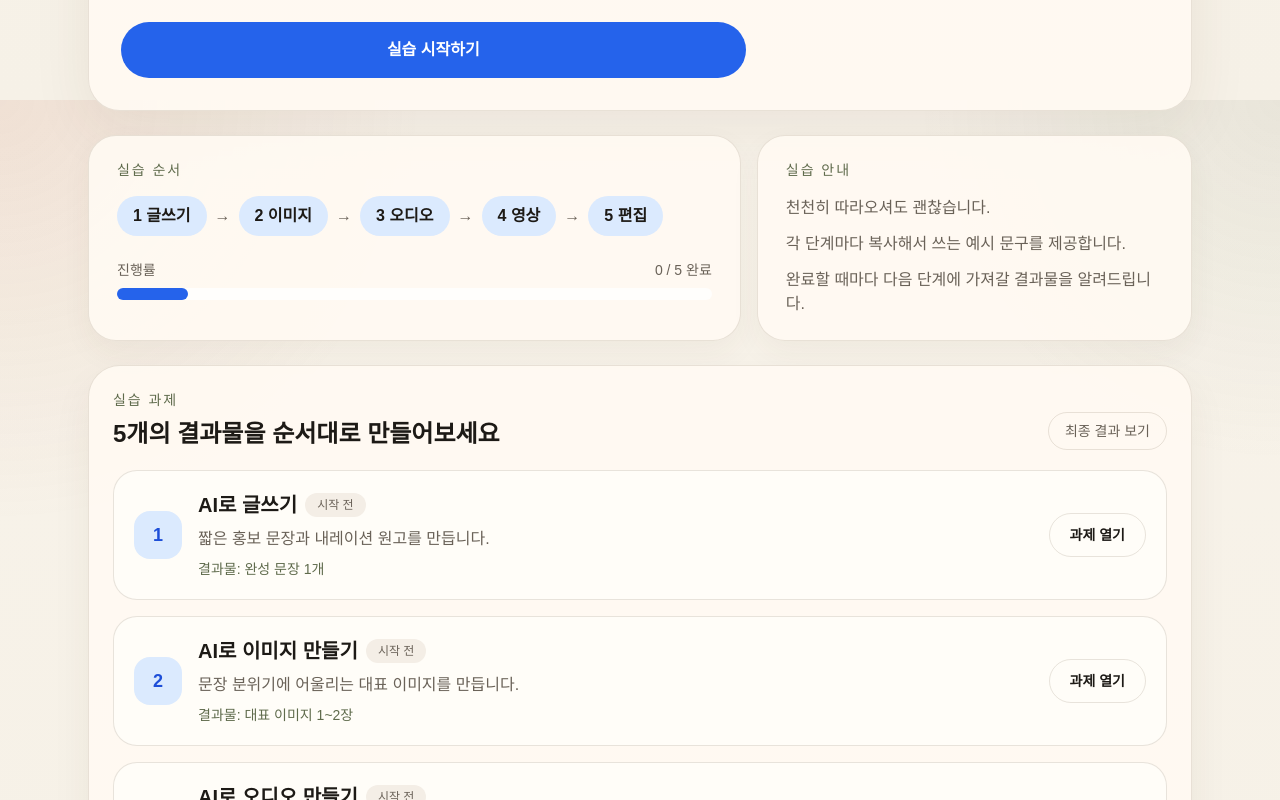
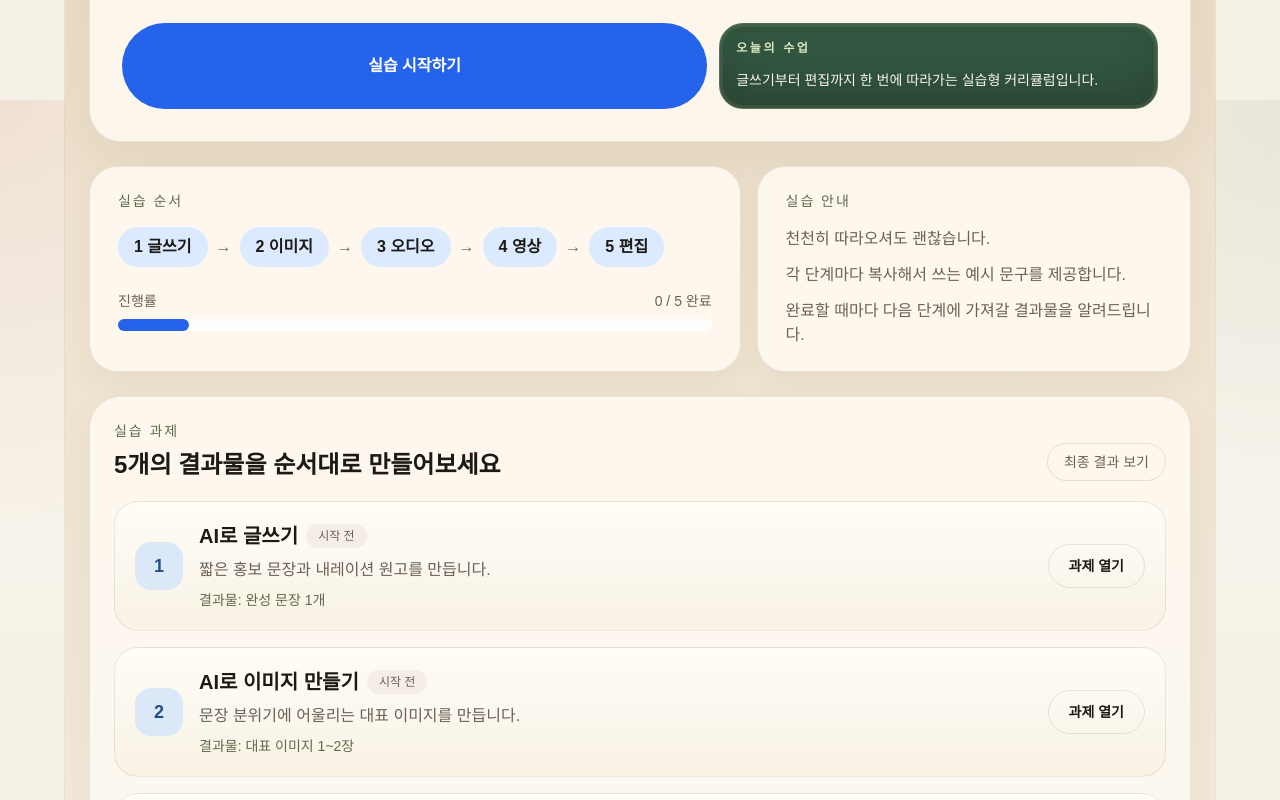
Before and after one commit to stranger828/26pr-seminar, a Next.js app: page / in a window 1280 px wide. Shown: the part 700-1500 px from the top of the page. Built offline with nearby package versions, Linux system fonts and the light colour scheme.

Commit message:
Refine home classroom theme and simplify task headers

```diff
--- a/src/app/globals.css
+++ b/src/app/globals.css
@@ -87,10 +87,56 @@ button {
   border: 1px solid rgba(120, 91, 51, 0.1);
 }
 
-.task-theme-chip {
-  color: rgba(54, 39, 23, 0.92);
-  border: 1px solid rgba(86, 62, 35, 0.12);
-  box-shadow: inset 0 1px 0 rgba(255, 255, 255, 0.65);
+.home-classroom {
+  position: relative;
+  overflow: hidden;
+  border: 1px solid rgba(78, 59, 32, 0.08);
+  border-radius: 2rem;
+  isolation: isolate;
+}
+
+.home-classroom::before {
+  content: "";
+  position: absolute;
+  inset: 0;
+  z-index: -2;
+  background:
+    radial-gradient(circle at 84% 12%, rgba(255, 242, 203, 0.3), transparent 16%),
+    radial-gradient(circle at 15% 10%, rgba(255, 255, 255, 0.34), transparent 14%),
+    linear-gradient(180deg, #d6c19b 0%, #eadcc4 22%, #f6efe4 100%);
+}
+
+.home-classroom::after {
+  content: "";
+  position: absolute;
+  inset: 0;
+  z-index: -1;
+  background:
+    linear-gradient(180deg, rgba(51, 88, 61, 0.12) 0 24%, transparent 24%),
+    radial-gradient(circle at 82% 18%, rgba(49, 84, 60, 0.08), transparent 14%),
+    linear-gradient(0deg, rgba(135, 98, 58, 0.08), transparent 24%);
+  pointer-events: none;
+}
+
+.home-classroom-card {
+  background: rgba(255, 251, 244, 0.84);
+  border-color: rgba(92, 73, 42, 0.12);
+  backdrop-filter: blur(10px);
+}
+
+.home-classroom-subcard {
+  background:
+    linear-gradient(180deg, rgba(255, 253, 247, 0.96), rgba(248, 241, 228, 0.94));
+  border-color: rgba(106, 84, 50, 0.12);
+}
+
+.home-classroom-board {
+  background:
+    linear-gradient(180deg, rgba(49, 88, 64, 0.98), rgba(36, 68, 48, 0.96));
+  border: 1px solid rgba(233, 214, 174, 0.22);
+  box-shadow:
+    inset 0 0 0 3px rgba(244, 233, 206, 0.08),
+    inset 0 0 40px rgba(0, 0, 0, 0.14);
 }
 
 .task-theme-1::before {
@@ -115,11 +161,6 @@ button {
   background:
     linear-gradient(180deg, rgba(255, 249, 238, 0.96), rgba(249, 242, 227, 0.9)),
     linear-gradient(90deg, rgba(181, 134, 78, 0.16), transparent 14%);
-}
-
-.task-theme-1 .task-theme-chip {
-  background:
-    linear-gradient(180deg, rgba(238, 217, 182, 0.95), rgba(228, 203, 162, 0.92));
 }
 
 .task-theme-1 .task-note-panel {
@@ -147,11 +188,6 @@ button {
 .task-theme-2 .task-hero-card {
   background:
     linear-gradient(180deg, rgba(253, 250, 244, 0.92), rgba(245, 241, 233, 0.9));
-}
-
-.task-theme-2 .task-theme-chip {
-  background:
-    linear-gradient(180deg, rgba(226, 233, 237, 0.94), rgba(209, 219, 224, 0.92));
 }
 
 .task-theme-2 .task-note-panel {
@@ -192,13 +228,6 @@ button {
     linear-gradient(180deg, rgba(12, 18, 33, 0.86), rgba(18, 25, 46, 0.82));
 }
 
-.task-theme-3 .task-theme-chip {
-  background:
-    linear-gradient(180deg, rgba(255, 80, 108, 0.24), rgba(43, 71, 146, 0.28));
-  color: #fff2f4;
-  border-color: rgba(255, 255, 255, 0.12);
-}
-
 .task-theme-3 .task-note-panel {
   background: rgba(27, 35, 54, 0.9);
   border-color: rgba(255, 255, 255, 0.08);
@@ -237,13 +266,6 @@ button {
     linear-gradient(180deg, rgba(54, 14, 25, 0.82), rgba(35, 12, 21, 0.8));
 }
 
-.task-theme-4 .task-theme-chip {
-  background:
-    linear-gradient(180deg, rgba(152, 29, 46, 0.42), rgba(87, 14, 29, 0.5));
-  color: #fff5ea;
-  border-color: rgba(255, 224, 192, 0.12);
-}
-
 .task-theme-4 .task-note-panel {
   background: rgba(69, 21, 33, 0.86);
   border-color: rgba(255, 232, 202, 0.08);
@@ -268,8 +290,7 @@ button {
 
 .task-theme-5 .task-shell-card,
 .task-theme-5 .task-soft-panel,
-.task-theme-5 .task-note-panel,
-.task-theme-5 .task-theme-chip {
+.task-theme-5 .task-note-panel {
   background: rgba(255, 255, 255, 0.34);
   border-color: rgba(255, 255, 255, 0.3);
   backdrop-filter: blur(18px);
--- a/src/app/page.tsx
+++ b/src/app/page.tsx
@@ -40,12 +40,12 @@ const tasks = [
 
 export default function Home() {
   return (
-    <main className="mx-auto flex min-h-screen w-full max-w-6xl flex-col gap-6 px-4 py-5 sm:px-6 sm:py-8">
-      <section className="overflow-hidden rounded-[2rem] border border-[var(--line)] bg-[var(--card)] shadow-[0_20px_60px_rgba(73,52,30,0.08)]">
+    <main className="home-classroom mx-auto flex min-h-screen w-full max-w-6xl flex-col gap-6 px-4 py-5 sm:px-6 sm:py-8">
+      <section className="home-classroom-card overflow-hidden rounded-[2rem] border shadow-[0_20px_60px_rgba(73,52,30,0.08)]">
         <div className="flex flex-col gap-6 px-5 py-6 sm:px-8 sm:py-8">
           <div className="flex items-center justify-between gap-3">
             <div>
-              <p className="text-sm font-medium tracking-[0.18em] text-[var(--olive)] uppercase">
+              <p className="text-sm font-medium tracking-[0.18em] text-[#60724d] uppercase">
                 제25회 홍보매체 세미나
               </p>
               <div className="mt-4 w-full max-w-4xl">
@@ -73,19 +73,27 @@ export default function Home() {
             재료가 되도록 설계했습니다.
           </p>
 
-          <div className="grid gap-3 sm:grid-cols-[1.4fr_0.9fr]">
+          <div className="grid gap-3 sm:grid-cols-[1.2fr_0.9fr]">
             <a
               href="#tasks"
               className="flex min-h-14 items-center justify-center rounded-full bg-[var(--accent)] px-6 text-base font-semibold text-white transition hover:bg-[var(--accent-strong)]"
             >
               실습 시작하기
             </a>
+            <div className="home-classroom-board rounded-[1.5rem] px-4 py-4 text-sm leading-6 text-[#f8f4eb]">
+              <p className="text-xs font-semibold tracking-[0.22em] uppercase text-[#dce7c3]">
+                오늘의 수업
+              </p>
+              <p className="mt-3">
+                글쓰기부터 편집까지 한 번에 따라가는 실습형 커리큘럼입니다.
+              </p>
+            </div>
           </div>
         </div>
       </section>
 
       <section className="grid gap-4 lg:grid-cols-[1.2fr_0.8fr]">
-        <article className="rounded-[1.75rem] border border-[var(--line)] bg-[var(--card)] px-5 py-6 shadow-[0_12px_30px_rgba(73,52,30,0.05)] sm:px-7">
+        <article className="home-classroom-card rounded-[1.75rem] border px-5 py-6 shadow-[0_12px_30px_rgba(73,52,30,0.05)] sm:px-7">
           <p className="text-sm font-medium tracking-[0.14em] text-[var(--olive)] uppercase">
             실습 순서
           </p>
@@ -122,7 +130,7 @@ export default function Home() {
           </div>
         </article>
 
-        <article className="rounded-[1.75rem] border border-[var(--line)] bg-[var(--card)] px-5 py-6 shadow-[0_12px_30px_rgba(73,52,30,0.05)] sm:px-7">
+        <article className="home-classroom-card rounded-[1.75rem] border px-5 py-6 shadow-[0_12px_30px_rgba(73,52,30,0.05)] sm:px-7">
           <p className="text-sm font-medium tracking-[0.14em] text-[var(--olive)] uppercase">
             실습 안내
           </p>
@@ -136,7 +144,7 @@ export default function Home() {
 
       <section
         id="tasks"
-        className="rounded-[2rem] border border-[var(--line)] bg-[var(--card)] px-4 py-5 shadow-[0_18px_40px_rgba(73,52,30,0.06)] sm:px-6 sm:py-6"
+        className="home-classroom-card rounded-[2rem] border px-4 py-5 shadow-[0_18px_40px_rgba(73,52,30,0.06)] sm:px-6 sm:py-6"
       >
         <div className="flex items-end justify-between gap-4">
           <div>
@@ -157,9 +165,9 @@ export default function Home() {
           {tasks.map((task) => (
             <article
               key={task.step}
-              className="grid gap-4 rounded-[1.5rem] border border-[var(--line)] bg-[var(--card-strong)] p-4 sm:grid-cols-[auto_1fr_auto] sm:items-center sm:p-5"
+              className="home-classroom-subcard grid gap-4 rounded-[1.5rem] border p-4 sm:grid-cols-[auto_1fr_auto] sm:items-center sm:p-5"
             >
-              <div className="flex h-12 w-12 items-center justify-center rounded-2xl bg-[var(--accent-soft)] text-lg font-semibold text-[var(--accent-strong)]">
+              <div className="flex h-12 w-12 items-center justify-center rounded-2xl bg-[#dbe8f8] text-lg font-semibold text-[#244f86]">
                 {task.step}
               </div>
 
--- a/src/app/task/[step]/page.tsx
+++ b/src/app/task/[step]/page.tsx
@@ -11,40 +11,30 @@ const taskMap = {
     intro: "짧은 홍보 문장과 내레이션 원고를 만드는 단계입니다.",
     purpose: "영상의 전체 분위기와 메시지를 정하는 가장 중요한 출발점입니다.",
     output: "완성 문장 1개",
-    themeLabel: "Paper Desk",
-    themeHint: "크래프트지와 편지지 위에서 차분히 첫 문장을 다듬는 시간",
   },
   "2": {
     title: "AI로 이미지 만들기",
     intro: "문장의 분위기에 어울리는 대표 이미지를 만드는 단계입니다.",
     purpose: "영상 첫인상을 정하고, 이후 영상 생성 단계의 시각 재료가 됩니다.",
     output: "대표 이미지 1~2장",
-    themeLabel: "Canvas Studio",
-    themeHint: "마른 물감과 캔버스 결이 느껴지는 작업실 같은 장면",
   },
   "3": {
     title: "AI로 오디오 만들기",
     intro: "문장을 음성으로 바꾸어 내레이션을 만드는 단계입니다.",
     purpose: "영상이 훨씬 친근하고 전달력 있게 느껴지도록 도와줍니다.",
     output: "음성 파일 1개",
-    themeLabel: "On Air Booth",
-    themeHint: "녹음실의 붉은 조명과 따뜻한 흡음 패널 사이에서 목소리를 만드는 단계",
   },
   "4": {
     title: "AI로 영상 만들기",
     intro: "이미지와 오디오를 바탕으로 영상 초안을 만드는 단계입니다.",
     purpose: "앞 단계의 결과물을 하나의 움직이는 콘텐츠로 연결합니다.",
     output: "영상 초안 1개",
-    themeLabel: "Cinema Draft",
-    themeHint: "붉은 커튼과 스포트라이트 아래에서 첫 장면을 상영하는 느낌",
   },
   "5": {
     title: "영상 편집하기",
     intro: "CapCut에서 자막과 마무리 문구를 더해 완성도를 높이는 단계입니다.",
     purpose: "AI가 만든 초안을 사람이 보기 좋고 전하기 좋은 영상으로 다듬습니다.",
     output: "완성 영상 1개",
-    themeLabel: "Glass Edit Room",
-    themeHint: "마무리 편집 단계에 어울리는 유리 패널 느낌의 차분한 작업 공간",
   },
 } as const;
 
@@ -81,7 +71,6 @@ export default async function TaskDetail({
       className={`${stageClass} mx-auto flex min-h-screen w-full max-w-5xl flex-col gap-5 px-4 py-5 sm:px-6 sm:py-8`}
     >
       <section className={`${sectionClass} task-hero-card`}>
-        <div className="flex flex-wrap items-start justify-between gap-4">
         <div>
           <p className="text-sm font-medium tracking-[0.14em] text-[var(--olive)] uppercase">
             실습 과제 {step}
@@ -90,14 +79,6 @@ export default async function TaskDetail({
           <p className="mt-4 max-w-2xl text-base leading-7 text-[var(--muted)] sm:text-lg">
             {task.intro}
           </p>
-          </div>
-
-          <div className="task-theme-chip max-w-xs rounded-[1.5rem] px-4 py-4">
-            <p className="text-xs font-semibold tracking-[0.24em] uppercase opacity-75">
-              {task.themeLabel}
-            </p>
-            <p className="mt-3 text-sm leading-6">{task.themeHint}</p>
-          </div>
         </div>
 
         <div className="mt-6 grid gap-4 sm:grid-cols-2">
```
Lines whose indentation alone changed are shown as unchanged.
